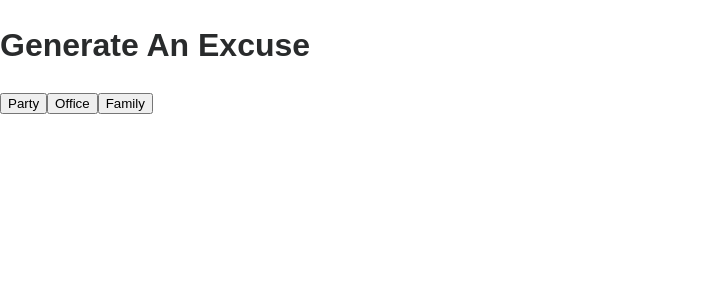
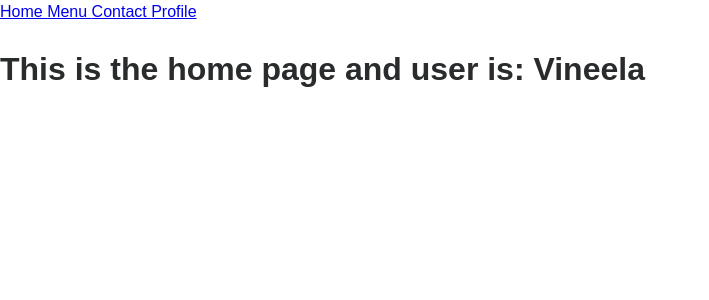
Before and after one commit to Vineela-V/react-stuff, a React (Create React App) app in the folder my-app/: page / in a window 1280 px wide. Shown: the top 300 px of the page, without its empty margins (0-709 px from the left). Built offline with nearby package versions, Linux system fonts and the light colour scheme.

Commit message:
commit 3

```diff
--- a/my-app/src/App.js
+++ b/my-app/src/App.js
@@ -1,25 +1,31 @@
 import "./App.css";
-import Axios from "axios";
-import { useEffect, useState } from "react";
+import { BrowserRouter as Router, Routes, Route } from "react-router-dom";
+import {Home} from "./pages/Home";
+import {Menu} from "./pages/Menu";
+import { Profile } from "./pages/Profile";
+import {Contact} from "./pages/Contact";
+import { Navbar } from "./pages/Navbar";
+import { useState, createContext } from "react";
 
-function App() {
-  const[generatedExcuse, setGeneratedExcuse] = useState("");
-  const fetchExcuse = (excuse) => {
-    Axios.get('https://excuser-three.vercel.app/v1/excuse/family/').then((res) => {
-      setGeneratedExcuse(res.data[0].excuse);
-    }
-  );
-  };
+export const AppContext = createContext();
+
+const App = () => {
+  const [username, setUserName] = useState("Vineela");
   return (
     <div className="App">
-      <h1> Generate An Excuse </h1>
-      <button onClick={() => fetchExcuse("party")}>Party</button>
-      <button onClick={() => fetchExcuse("office")}>Office</button>
-      <button onClick={() => fetchExcuse("family")}>Family</button>
-
-      <p> {generatedExcuse} </p>
+      <AppContext.Provider value={{username, setUserName}}>
+      <Router>
+        <Navbar />
+        <Routes>
+          <Route path="/" element={<Home />}/>
+          <Route path="/" element={<Profile />}/>
+          <Route path="/contact" element={<Contact />}/>
+          <Route path="/*" element={<h1>PAGE NOT FOUND</h1> }/>
+        </Routes>
+      </Router>
+      </AppContext.Provider>
     </div>
-  );
+  )
 }
 
 export default App
--- /dev/null
+++ b/my-app/src/components/ChangeProfile.js
@@ -0,0 +1,19 @@
+import { useState } from "react";
+import { useContext } from "react";
+import { AppContext } from "../App";
+
+export const ChangeProfile = () => {
+
+    const { setUserName} = useContext(AppContext);
+
+    const[newUserName, setNewUserName] = useState("");
+    return <div>
+        {" "}
+        <input
+          onChange={(event) => {
+            setNewUserName(event.target.value)
+            }}
+        />
+        <button onClick={() => {newUserName(newUserName)}}> Change Username </button>
+    </div>
+};
--- /dev/null
+++ b/my-app/src/pages/Contact.js
@@ -0,0 +1,3 @@
+export const Contact = () => {
+    return <h1>THIS IS THE CONTACT PAGE</h1>
+}
--- /dev/null
+++ b/my-app/src/pages/Home.js
@@ -0,0 +1,6 @@
+import { useContext } from "react";
+import { AppContext } from "../App";
+export const Home = () => {
+    const {username} = useContext(AppContext);
+    return <h1>This is the home page and user is: {username}</h1>
+}
--- /dev/null
+++ b/my-app/src/pages/Menu.js
@@ -0,0 +1,3 @@
+export const Menu = () => {
+    return <h1>THIS IS THE MENU PAGE</h1>
+}
--- /dev/null
+++ b/my-app/src/pages/Navbar.js
@@ -0,0 +1,11 @@
+import { Link} from 'react-router-dom';
+export const Navbar = () => {
+    return (
+    <div>
+        <Link to="/"> Home </Link>
+        <Link to="/menu"> Menu </Link>
+        <Link to="/contact"> Contact </Link>
+        <Link to="/profile"> Profile</Link>
+    </div>
+    );
+};
--- /dev/null
+++ b/my-app/src/pages/Profile.js
@@ -0,0 +1,14 @@
+import { ChangeProfile } from "../components/ChangeProfile";
+import { useContext } from "react";
+import { AppContext } from "../App";
+
+export const Profile = () => {
+    const { username } = useContext(AppContext);
+
+    return (
+        <div>
+            PROFILE, user is: {username}
+            <ChangeProfile />
+        </div>
+    );
+};
--- a/package.json
+++ b/package.json
@@ -1,6 +1,7 @@
 {
   "dependencies": {
     "axios": "^1.8.3",
-    "bootstrap": "^5.3.3"
+    "bootstrap": "^5.3.3",
+    "react-router-dom": "^7.3.0"
   }
 }
```
Also changed, not shown: 1 other file (tests, documents, lock files or other folders).
